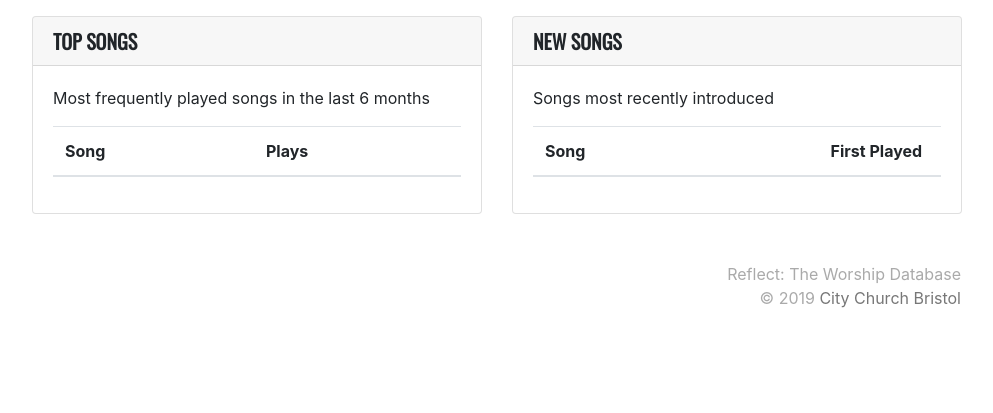
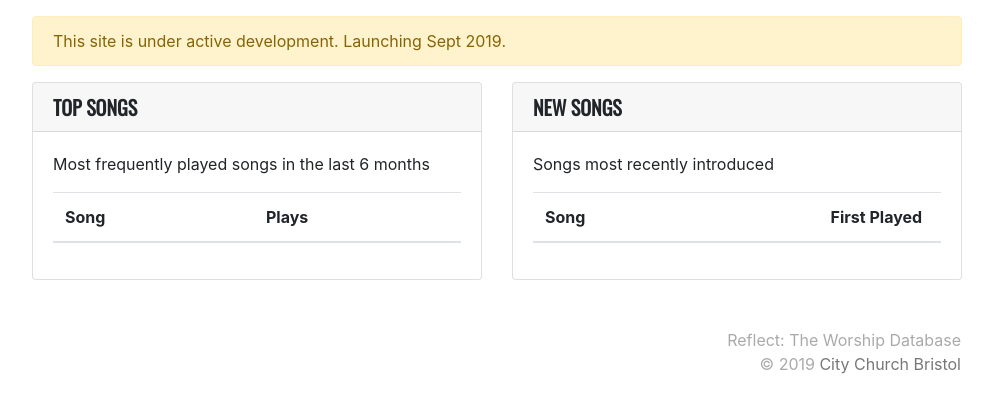
Before and after one commit to citychurchbris/reflectworship, a Django app: page / in a window 1280 px wide. Shown: the part 66-479 px from the top of the page, without its empty margins (143-1136 px from the left). Run offline with Django 3.2, Linux system fonts and the light colour scheme; data that the repository does not hold is empty; parts of the project's set-up code (start-up, migrations or seed data) failed here and were passed over; some libraries are stand-ins or nearby versions.

Commit message:
Added warning banner

```diff
--- a/reflectsongs/templates/reflectsongs/base.html
+++ b/reflectsongs/templates/reflectsongs/base.html
@@ -52,6 +52,10 @@
 
     <div id="content" class="container">
 
+      <div class="alert alert-warning">
+        This site is under active development. Launching Sept 2019.
+      </div>
+
       {% block content %}
       {% endblock %}
 
```
